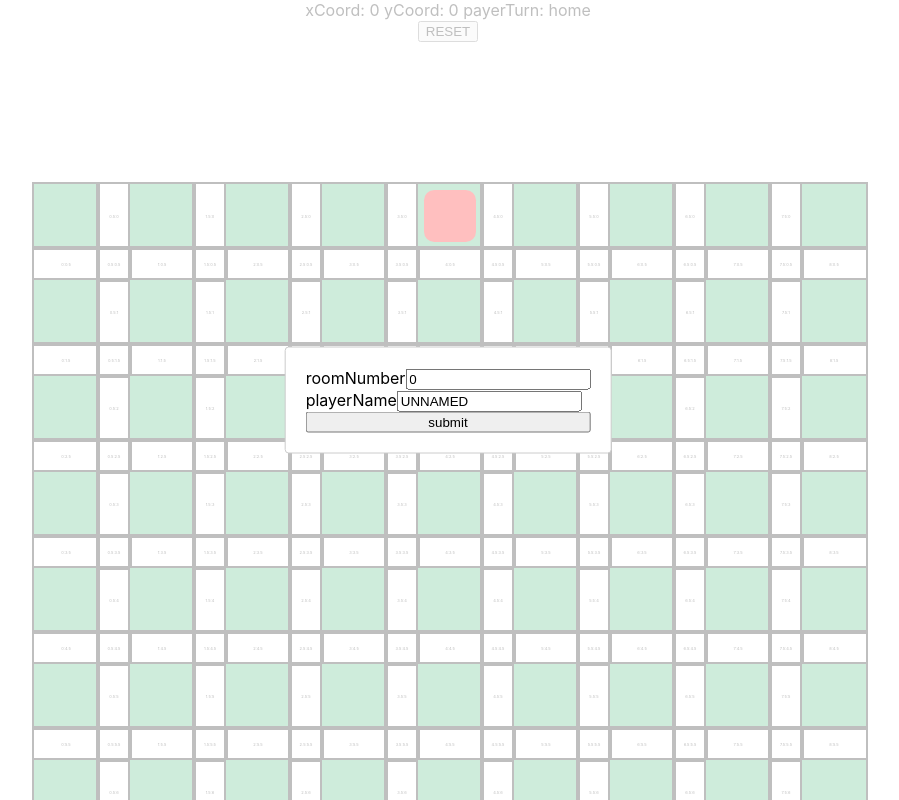
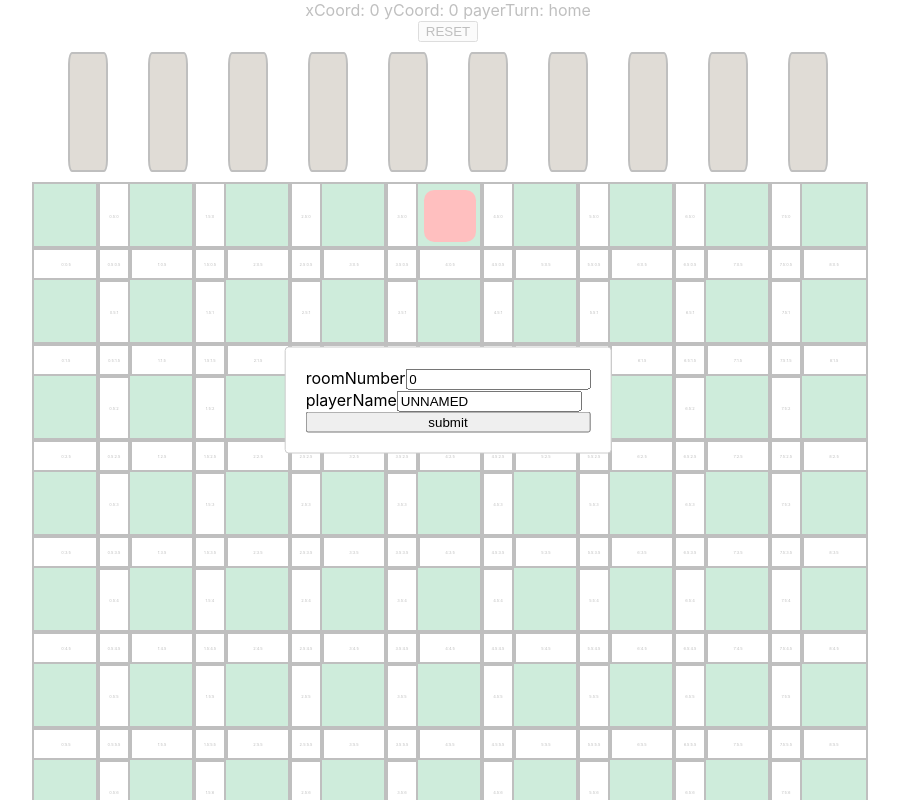
Before and after one commit to LouiMinister/jQuoridor, a React (Create React App) app: page / in a window 1280 px wide. Shown: the top 800 px of the page, without its empty margins (192-1091 px from the left). Built offline with nearby package versions, Linux system fonts and the light colour scheme.

Commit message:
fix: 버그 수정

```diff
--- a/src/InGame/InGame.tsx
+++ b/src/InGame/InGame.tsx
@@ -47,7 +47,7 @@ function InGame() {
           </div>
           <button onClick={() => onSubmit()}>submit</button>
         </Modal>
-        <Board width={9} height={9} obstacleMax={10} />
+        <Board width={9} height={9} MaxObstacle={10} />
       </div>
     </>
   );
```
